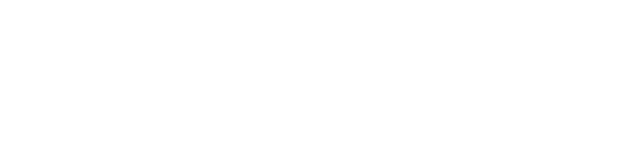
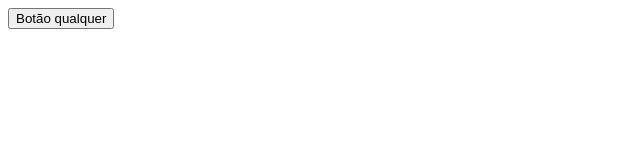
Before and after one commit to enthonyedu/aula_rodolfo, a plain HTML site: page index.html in a window 1280 px wide. Shown: the whole page, without its empty margins (0-640 px from the left). Drawn offline with Linux system fonts and the light colour scheme.

Commit message:
feat: adicionado botao qualquer

```diff
--- a/index.html
+++ b/index.html
@@ -6,5 +6,7 @@
     <meta name="viewport" content="width=device-width, initial-scale=1.0" />
     <title>Document</title>
   </head>
-  <body></body>
+  <body>
+    <button>Botão qualquer</button>
+  </body>
 </html>
```
